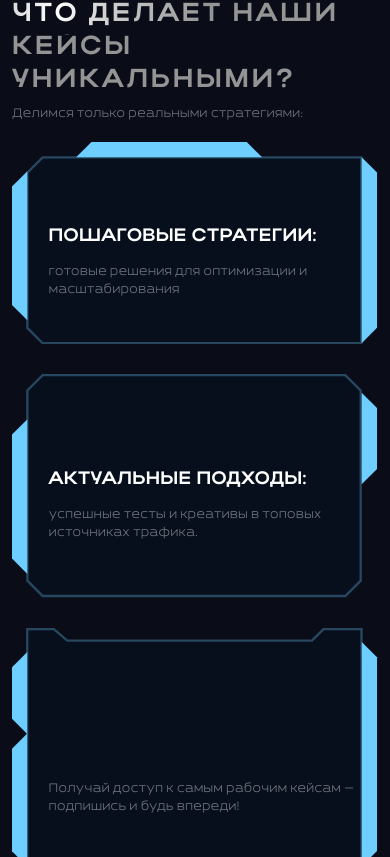
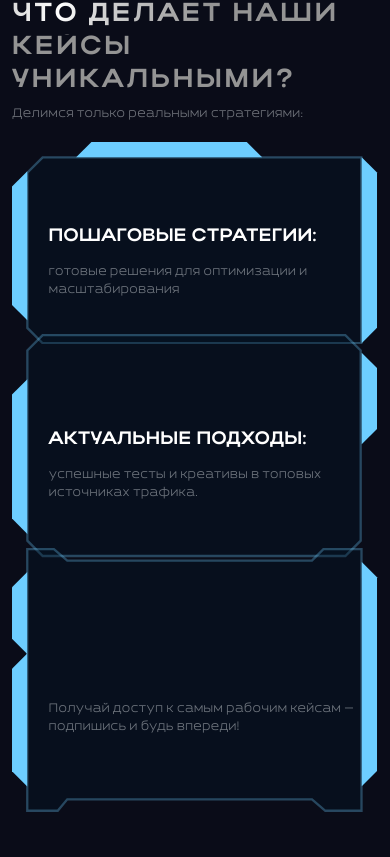
Before and after one commit to sitl-idnm/MarsaLanding, a Next.js app: page / in a window 390 px wide. Shown: the part 847-1704 px from the top of the page. Built offline with nearby package versions, Linux system fonts and the light colour scheme.

Commit message:
Починил кейсы на мобиле

```diff
--- a/src/modules/cases/cases.module.scss
+++ b/src/modules/cases/cases.module.scss
@@ -184,3 +184,33 @@
 		font-size: 12px;
 	}
 }
+
+@media (max-width: 420px) {
+	.cards {
+		gap: 0;
+	}
+
+	.card:nth-child(2) {
+		transform: translateY(-10px);
+	}
+
+	.card:last-child {
+		transform: translateY(-20px);
+	}
+}
+
+
+
+@media (max-width: 380px) {
+	.cards {
+		gap: 0;
+	}
+
+	.card:nth-child(2) {
+		transform: translateY(-25px);
+	}
+
+	.card:last-child {
+		transform: translateY(-50px);
+	}
+}
--- /dev/null
+++ b/src/modules/faq/faq.module.scss
@@ -0,0 +1,5 @@
+@use "@styles/func";
+@use "@styles/mixins";
+@use "@styles/variables";
+
+.root {}
--- /dev/null
+++ b/src/modules/faq/faq.types.ts
@@ -0,0 +1,3 @@
+export interface FaqProps {
+  className?: string
+}
--- /dev/null
+++ b/src/modules/faq/index.ts
@@ -0,0 +1 @@
+export { default as Faq } from './faq'
```
Also changed, not shown: src/modules/faq/faq.tsx (added, +17 -0 lines).
